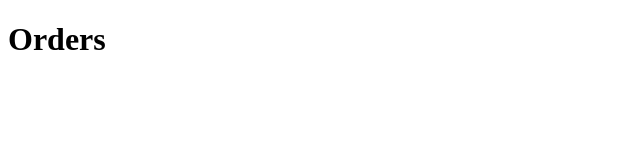
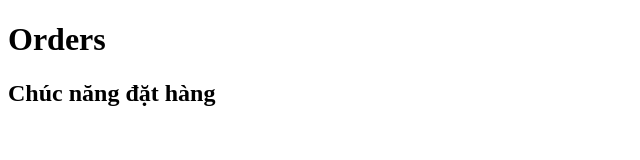
Before and after one commit to Van-Thanh-IT/shoe-store-demo, a plain HTML site: page order.html in a window 1280 px wide. Shown: the whole page, without its empty margins (0-640 px from the left). Drawn offline with Linux system fonts and the light colour scheme.

Commit message:
fix order.html

```diff
--- a/order.html
+++ b/order.html
@@ -7,5 +7,6 @@
 </head>
 <body>
     <h1>Orders</h1>
+    <h2>Chúc năng đặt hàng</h2>
 </body>
 </html>
```
